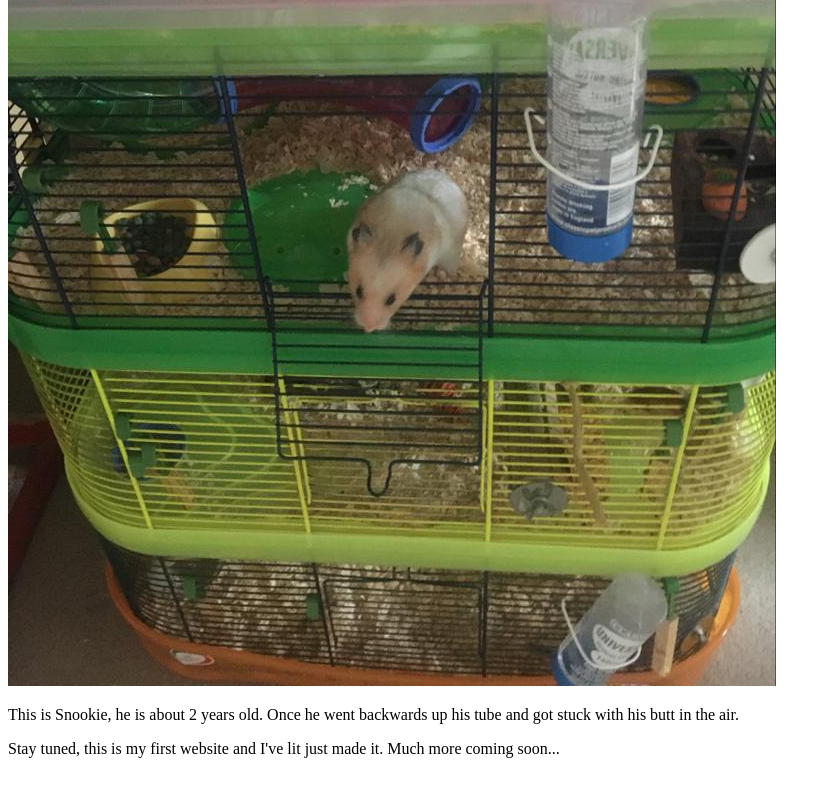
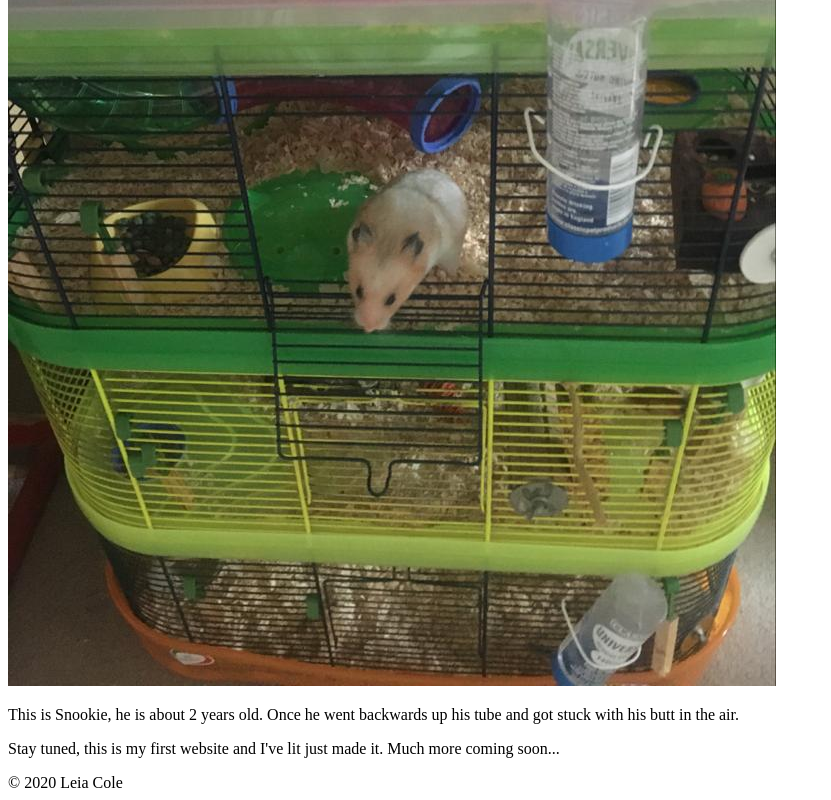
Before and after one commit to muddyraven/leias-website, a plain HTML site: page index.html in a window 1280 px wide. Shown: the part 452-1252 px from the top of the page, without its empty margins (0-831 px from the left). Before the commit the page ends 1226 px from the top, so only its background shows below. Drawn offline with Linux system fonts and the light colour scheme.

Commit message:
Added footer

```diff
--- a/index.html
+++ b/index.html
@@ -11,5 +11,6 @@
   <img src="images/snokie.jpg" alt="A picture of my hamster">
   <p>This is Snookie, he is about 2 years old. Once he went backwards up his tube and got stuck with his butt in the air.</p>
   <p>Stay tuned, this is my first website and I've lit just made it. Much more coming soon...</p>
+  <footer>&copy 2020 Leia Cole</footer>
 </body>
 </html>
```
